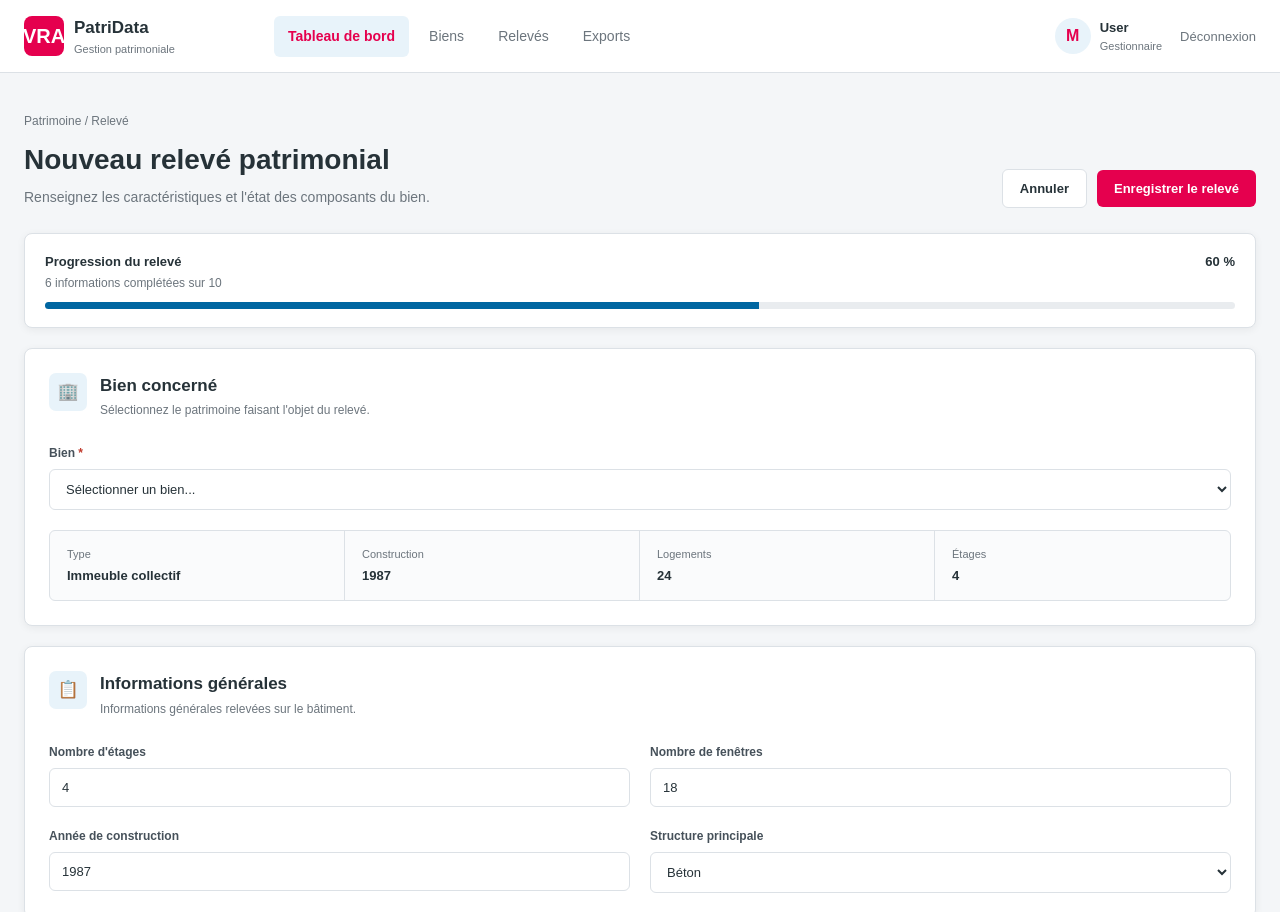
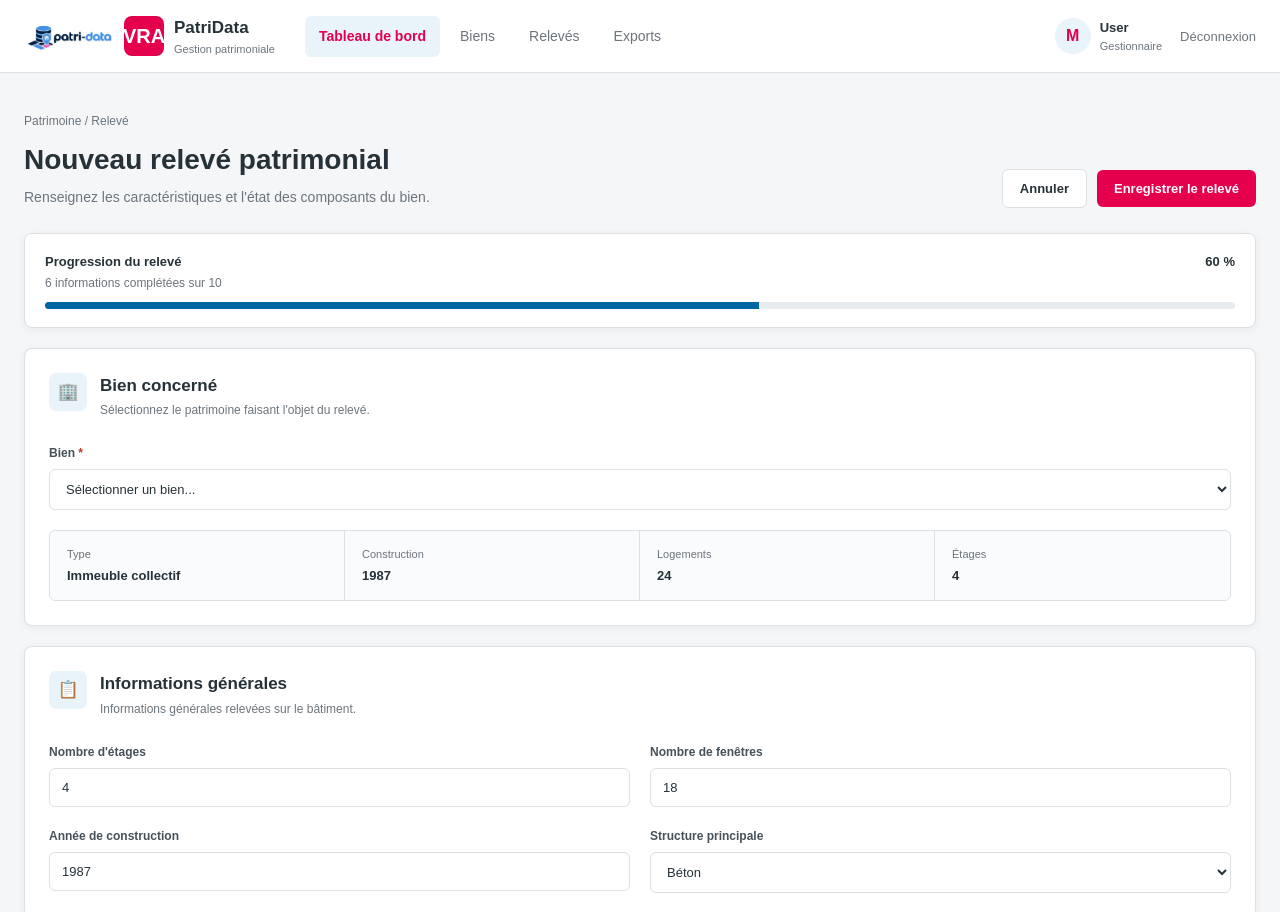
Before and after one commit to orimaworks/patri-data, a plain HTML site: page index.html in a window 1280 px wide. Shown: the top 912 px of the page. Drawn offline with Linux system fonts and the light colour scheme.

Commit message:
Update index.html

```diff
--- a/index.html
+++ b/index.html
@@ -20,6 +20,7 @@
         <div class="header-container">
 
             <a href="#" class="logo">
+                <img src="assets/logo-patridata.png" style="max-width : 90px; height : auto;">
                 <span class="logo-mark">VRA</span>
                 <span class="logo-text">
                     <strong>PatriData</strong>
```
